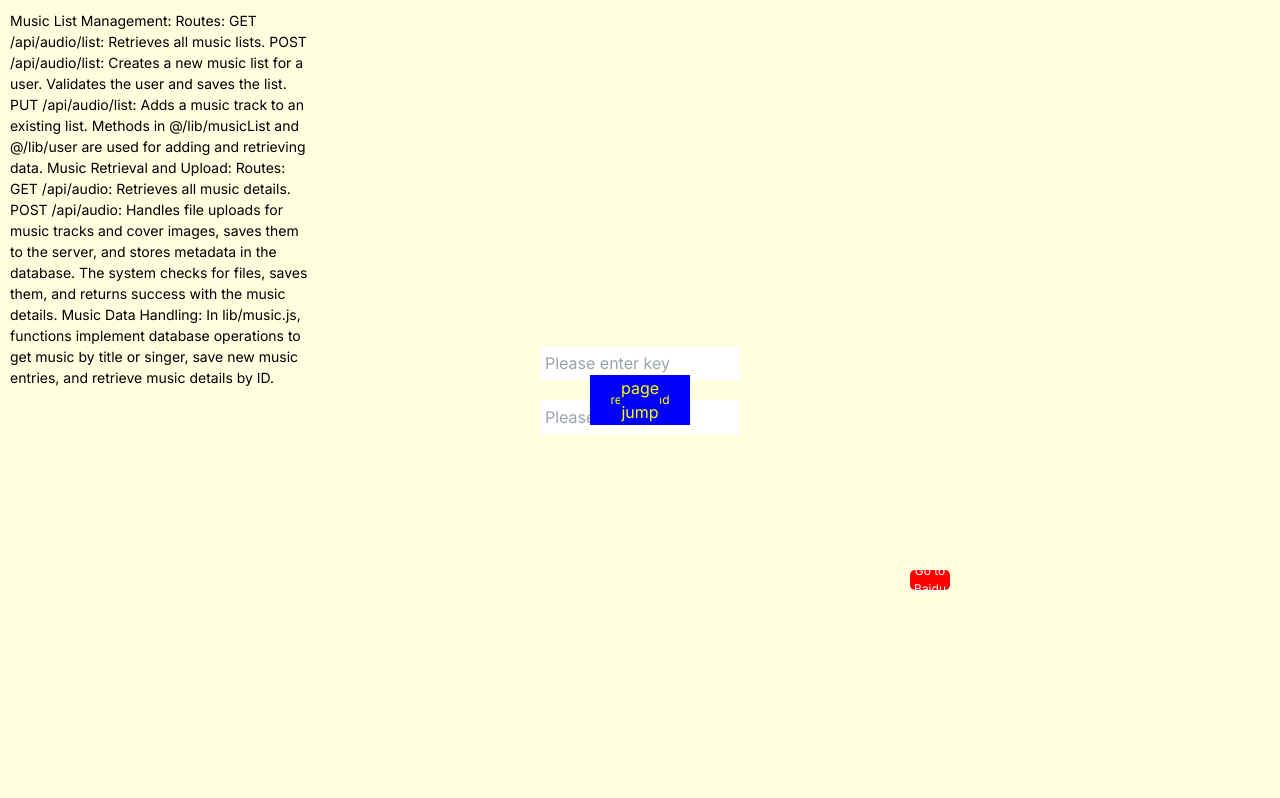
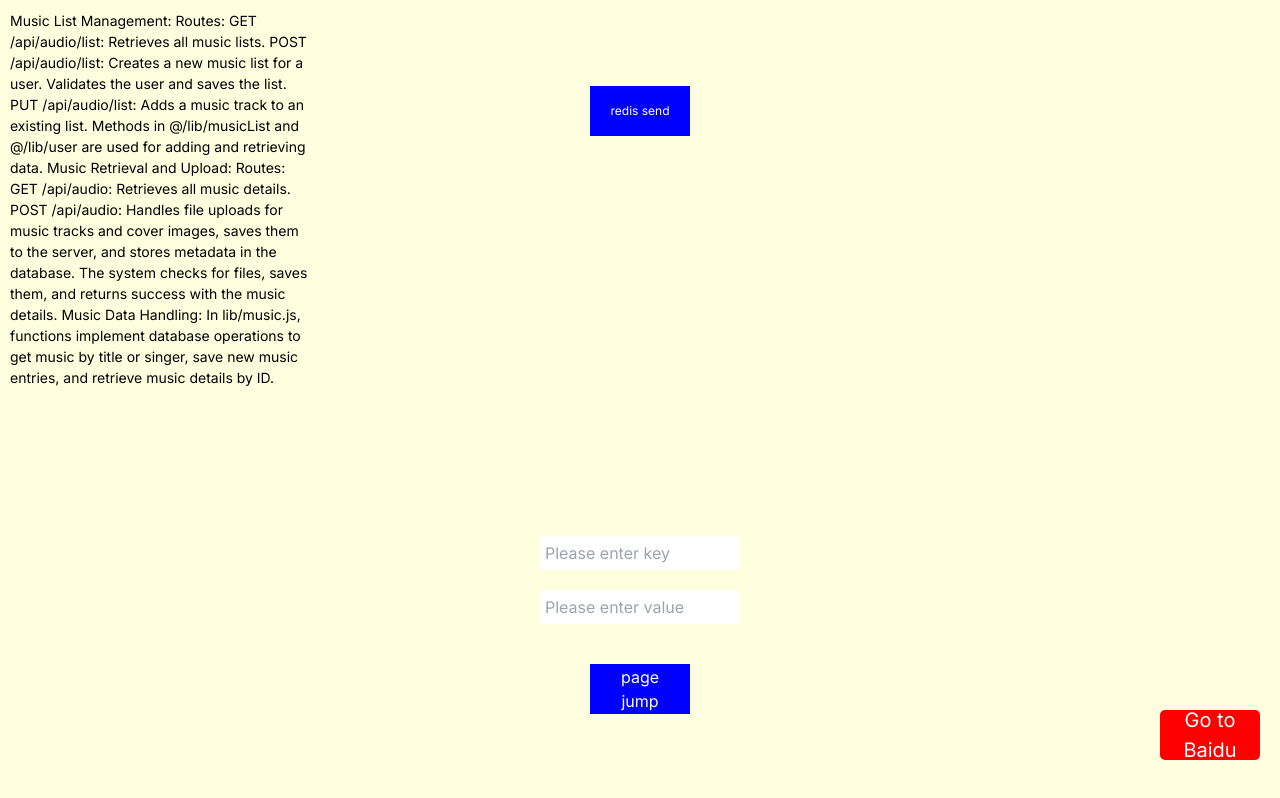
Before and after one commit to yishen-huang/NextJS-music, a Next.js app: page / in a window 1280 px wide. Built offline with nearby package versions, Linux system fonts and the light colour scheme.

Commit message:
chore: update global styles in CSS file

```diff
--- a/app/globals.css
+++ b/app/globals.css
@@ -7,20 +7,17 @@ body {
 }
 
 button {
-  background-color: red;
-  color: yellow;
-  width: 20px;
-  height: 20px;
-  font-size: 12px;
+  background-color: blue;
+  color: white;
+  width: 100px;
+  height: 50px;
+  font-size: 20px;
   cursor: pointer;
   display: flex;
   justify-content: center;
   align-items: center;
-  margin: auto;
-  position: absolute;
-  top: 50%;
-  left: 50%;
-  transform: translate(-50%, -50%);
+  margin: 20px auto;
+  position: relative;
 }
 
 /* Add border styles for 歌手 (Singer) and 歌名 (Song Name) fields */
```
